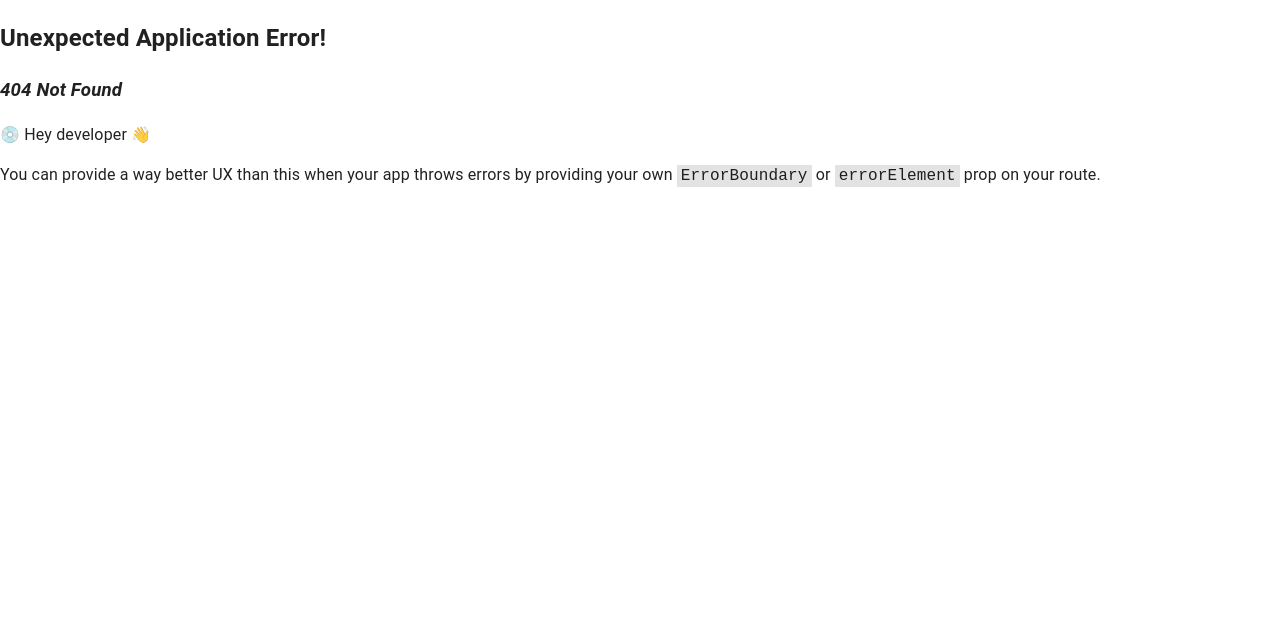
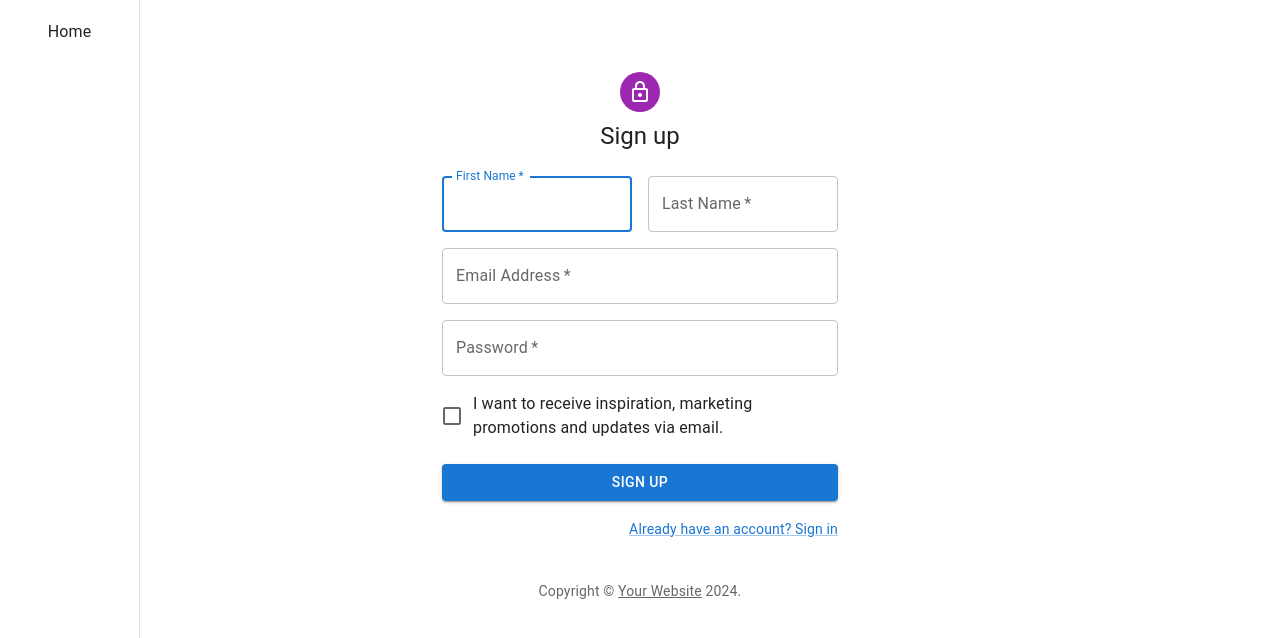
Before and after one commit to kaagaj-bottle/watt-a-saver, a React (Vite) app in the folder client/: page /signup in a window 1280 px wide. Before the commit this address had no page. Shown: the top 638 px of the page. Built offline with nearby package versions, Linux system fonts and the light colour scheme.

Commit message:
basic templates for sign in and sign up page added

```diff
--- a/client/src/App.jsx
+++ b/client/src/App.jsx
@@ -1,22 +1,36 @@
 import React, { useEffect, useState } from 'react'
-import { RouterProvider,createBrowserRouter } from 'react-router-dom'
+import { RouterProvider, createBrowserRouter } from 'react-router-dom'
 import { CssBaseline } from '@mui/material'
+
+
 import logger from './utils/logger.js'
 import Root from './routes/Root.jsx'
 import Home from './routes/Home.jsx'
+import SignIn from './components/SignIn.jsx'
+import SignUp from './components/SignUp.jsx'
 
-const router=createBrowserRouter([
+const router = createBrowserRouter([
   {
-    path:'/',
-    element:<Root />,
-    children:[
-    {
-      index: true,
-      element: <Home />
-    }
+    path: '/',
+    element: <Root />,
+    children: [
+      {
+        index: true,
+        element: <Home />
+      },
+      {
+        path: 'signin',
+        element: <SignIn />
+      },
+      {
+        path: 'signup',
+        element: <SignUp />
+      }
+
     ]
   }
 ])
+
 function App() {
   return (
     <>
--- a/client/src/components/Navbar.jsx
+++ b/client/src/components/Navbar.jsx
@@ -28,14 +28,16 @@ function Navbar(props) {
       <List>
         {pages.map((page) => {
           return <ListItem key={page.id} disablePadding>
-            <Link to={page.route}><ListItemButton
+            <ListItemButton
+              component={Link}
+              to={page.route}
               sx={{
                 textAlign: 'center'
               }}
             >
               <ListItemText primary={page.label} />
             </ListItemButton>
-            </Link>
+
           </ListItem>
         })}
       </List>
@@ -46,7 +48,7 @@ function Navbar(props) {
   return (
     <>
       <CssBaseline />
-      <Box sx={{ display: 'flex' ,border:'none'}}>
+      <Box sx={{ display: 'flex', border: 'none' }}>
         <AppBar
           position='sticky'
         >
@@ -89,7 +91,7 @@ function Navbar(props) {
           variant='persistent'
           sx={{
             display: { xs: 'none', sm: 'block' },
-              '& .MuiDrawer-paper': { boxSizing: 'border-box', width: `${drawerWidth-100}px` },
+            '& .MuiDrawer-paper': { boxSizing: 'border-box', width: `${drawerWidth - 100}px` },
           }}
           open
         >
--- /dev/null
+++ b/client/src/components/SignIn.jsx
@@ -0,0 +1,112 @@
+import * as React from 'react';
+import Avatar from '@mui/material/Avatar';
+import Button from '@mui/material/Button';
+import CssBaseline from '@mui/material/CssBaseline';
+import TextField from '@mui/material/TextField';
+import FormControlLabel from '@mui/material/FormControlLabel';
+import Checkbox from '@mui/material/Checkbox';
+import Link from '@mui/material/Link';
+import Grid from '@mui/material/Grid';
+import Box from '@mui/material/Box';
+import LockOutlinedIcon from '@mui/icons-material/LockOutlined';
+import Typography from '@mui/material/Typography';
+import Container from '@mui/material/Container';
+import { createTheme, ThemeProvider } from '@mui/material/styles';
+
+function Copyright(props) {
+  return (
+    <Typography variant="body2" color="text.secondary" align="center" {...props}>
+      {'Copyright © '}
+      <Link color="inherit" href="https://mui.com/">
+        Your Website
+      </Link>{' '}
+      {new Date().getFullYear()}
+      {'.'}
+    </Typography>
+  );
+}
+
+// TODO remove, this demo shouldn't need to reset the theme.
+
+const defaultTheme = createTheme();
+
+export default function SignIn() {
+  const handleSubmit = (event) => {
+    event.preventDefault();
+    const data = new FormData(event.currentTarget);
+    console.log({
+      email: data.get('email'),
+      password: data.get('password'),
+    });
+  };
+
+  return (
+    <ThemeProvider theme={defaultTheme}>
+      <Container component="main" maxWidth="xs">
+        <CssBaseline />
+        <Box
+          sx={{
+            marginTop: 8,
+            display: 'flex',
+            flexDirection: 'column',
+            alignItems: 'center',
+          }}
+        >
+          <Avatar sx={{ m: 1, bgcolor: 'secondary.main' }}>
+            <LockOutlinedIcon />
+          </Avatar>
+          <Typography component="h1" variant="h5">
+            Sign in
+          </Typography>
+          <Box component="form" onSubmit={handleSubmit} noValidate sx={{ mt: 1 }}>
+            <TextField
+              margin="normal"
+              required
+              fullWidth
+              id="email"
+              label="Email Address"
+              name="email"
+              autoComplete="email"
+              autoFocus
+            />
+            <TextField
+              margin="normal"
+              required
+              fullWidth
+              name="password"
+              label="Password"
+              type="password"
+              id="password"
+              autoComplete="current-password"
+            />
+            <FormControlLabel
+              control={<Checkbox value="remember" color="primary" />}
+              label="Remember me"
+            />
+            <Button
+              type="submit"
+              fullWidth
+              variant="contained"
+              sx={{ mt: 3, mb: 2 }}
+            >
+              Sign In
+            </Button>
+            <Grid container>
+              <Grid item xs>
+                <Link href="#" variant="body2">
+                  Forgot password?
+                </Link>
+              </Grid>
+              <Grid item>
+                <Link href="#" variant="body2">
+                  {"Don't have an account? Sign Up"}
+                </Link>
+              </Grid>
+            </Grid>
+          </Box>
+        </Box>
+        <Copyright sx={{ mt: 8, mb: 4 }} />
+      </Container>
+    </ThemeProvider>
+  );
+}
--- /dev/null
+++ b/client/src/components/SignUp.jsx
@@ -0,0 +1,133 @@
+import * as React from 'react';
+import Avatar from '@mui/material/Avatar';
+import Button from '@mui/material/Button';
+import CssBaseline from '@mui/material/CssBaseline';
+import TextField from '@mui/material/TextField';
+import FormControlLabel from '@mui/material/FormControlLabel';
+import Checkbox from '@mui/material/Checkbox';
+import Link from '@mui/material/Link';
+import Grid from '@mui/material/Grid';
+import Box from '@mui/material/Box';
+import LockOutlinedIcon from '@mui/icons-material/LockOutlined';
+import Typography from '@mui/material/Typography';
+import Container from '@mui/material/Container';
+import { createTheme, ThemeProvider } from '@mui/material/styles';
+
+function Copyright(props) {
+  return (
+    <Typography variant="body2" color="text.secondary" align="center" {...props}>
+      {'Copyright © '}
+      <Link color="inherit" href="https://mui.com/">
+        Your Website
+      </Link>{' '}
+      {new Date().getFullYear()}
+      {'.'}
+    </Typography>
+  );
+}
+
+// TODO remove, this demo shouldn't need to reset the theme.
+
+const defaultTheme = createTheme();
+
+export default function SignUp() {
+  const handleSubmit = (event) => {
+    event.preventDefault();
+    const data = new FormData(event.currentTarget);
+    console.log({
+      email: data.get('email'),
+      password: data.get('password'),
+    });
+  };
+
+  return (
+    <ThemeProvider theme={defaultTheme}>
+      <Container component="main" maxWidth="xs">
+        <CssBaseline />
+        <Box
+          sx={{
+            marginTop: 8,
+            display: 'flex',
+            flexDirection: 'column',
+            alignItems: 'center',
+          }}
+        >
+          <Avatar sx={{ m: 1, bgcolor: 'secondary.main' }}>
+            <LockOutlinedIcon />
+          </Avatar>
+          <Typography component="h1" variant="h5">
+            Sign up
+          </Typography>
+          <Box component="form" noValidate onSubmit={handleSubmit} sx={{ mt: 3 }}>
+            <Grid container spacing={2}>
+              <Grid item xs={12} sm={6}>
+                <TextField
+                  autoComplete="given-name"
+                  name="firstName"
+                  required
+                  fullWidth
+                  id="firstName"
+                  label="First Name"
+                  autoFocus
+                />
+              </Grid>
+              <Grid item xs={12} sm={6}>
+                <TextField
+                  required
+                  fullWidth
+                  id="lastName"
+                  label="Last Name"
+                  name="lastName"
+                  autoComplete="family-name"
+                />
+              </Grid>
+              <Grid item xs={12}>
+                <TextField
+                  required
+                  fullWidth
+                  id="email"
+                  label="Email Address"
+                  name="email"
+                  autoComplete="email"
+                />
+              </Grid>
+              <Grid item xs={12}>
+                <TextField
+                  required
+                  fullWidth
+                  name="password"
+                  label="Password"
+                  type="password"
+                  id="password"
+                  autoComplete="new-password"
+                />
+              </Grid>
+              <Grid item xs={12}>
+                <FormControlLabel
+                  control={<Checkbox value="allowExtraEmails" color="primary" />}
+                  label="I want to receive inspiration, marketing promotions and updates via email."
+                />
+              </Grid>
+            </Grid>
+            <Button
+              type="submit"
+              fullWidth
+              variant="contained"
+              sx={{ mt: 3, mb: 2 }}
+            >
+              Sign Up
+            </Button>
+            <Grid container justifyContent="flex-end">
+              <Grid item>
+                <Link href="#" variant="body2">
+                  Already have an account? Sign in
+                </Link>
+              </Grid>
+            </Grid>
+          </Box>
+        </Box>
+        <Copyright sx={{ mt: 5 }} />
+      </Container>
+    </ThemeProvider>
+  );
+}
--- a/client/src/routes/Home.jsx
+++ b/client/src/routes/Home.jsx
@@ -1,9 +1,17 @@
 import React from 'react'
+import { Box, Button } from '@mui/material'
 
+import { styleObject } from '../utils/globalConsts'
+import SignIn from '../components/SignIn.jsx'
+import { Link } from 'react-router-dom'
 export default function Home() {
   return (
     <>
-      This is home
+      <Box sx={styleObject}>
+        <Button variant='contained' component={Link} to='signin'>Sign In</Button>
+        <Button variant='contained' component={Link} to='signup'>Sign Up</Button>
+      </Box>
+
     </>
   )
 }
--- a/client/src/utils/globalConsts.js
+++ b/client/src/utils/globalConsts.js
@@ -3,7 +3,7 @@ export const pages=[
     id:0,
     label:"Home",
     route:"/"
-  },
+  }
 
 ]
 
```
Also changed, not shown: client/src/provider/authProvider.js (added, +44 -0 lines), client/src/services/login.js (+9 -0 lines), client/src/services/signUp.js (+9 -0 lines). Lines whose indentation alone changed are shown as unchanged.
